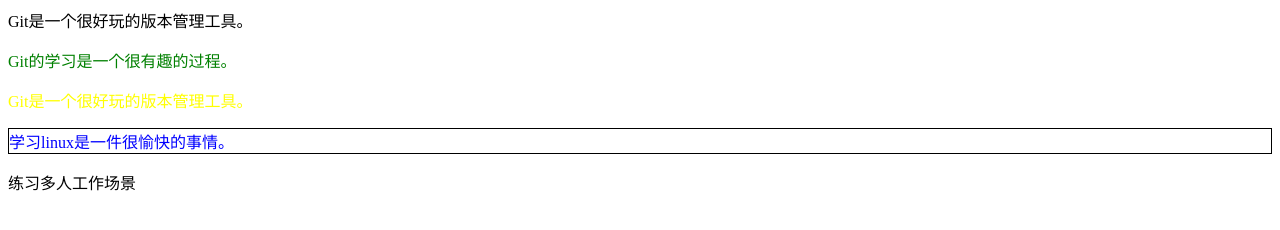
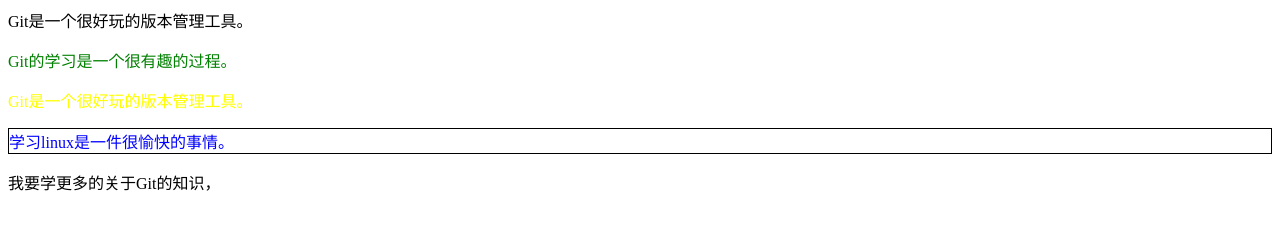
Before and after one commit to kanglove/study, a plain HTML site: page index.html in a window 1280 px wide. Drawn offline with Linux system fonts and the light colour scheme.

Commit message:
冲突提交

```diff
--- a/index.html
+++ b/index.html
@@ -23,7 +23,7 @@ Git是一个很好玩的版本管理工具。
 </p>
 
 <p class='p5'>
-练习多人工作场景
+我要学更多的关于Git的知识，
 </p>
 
 </body>
```
